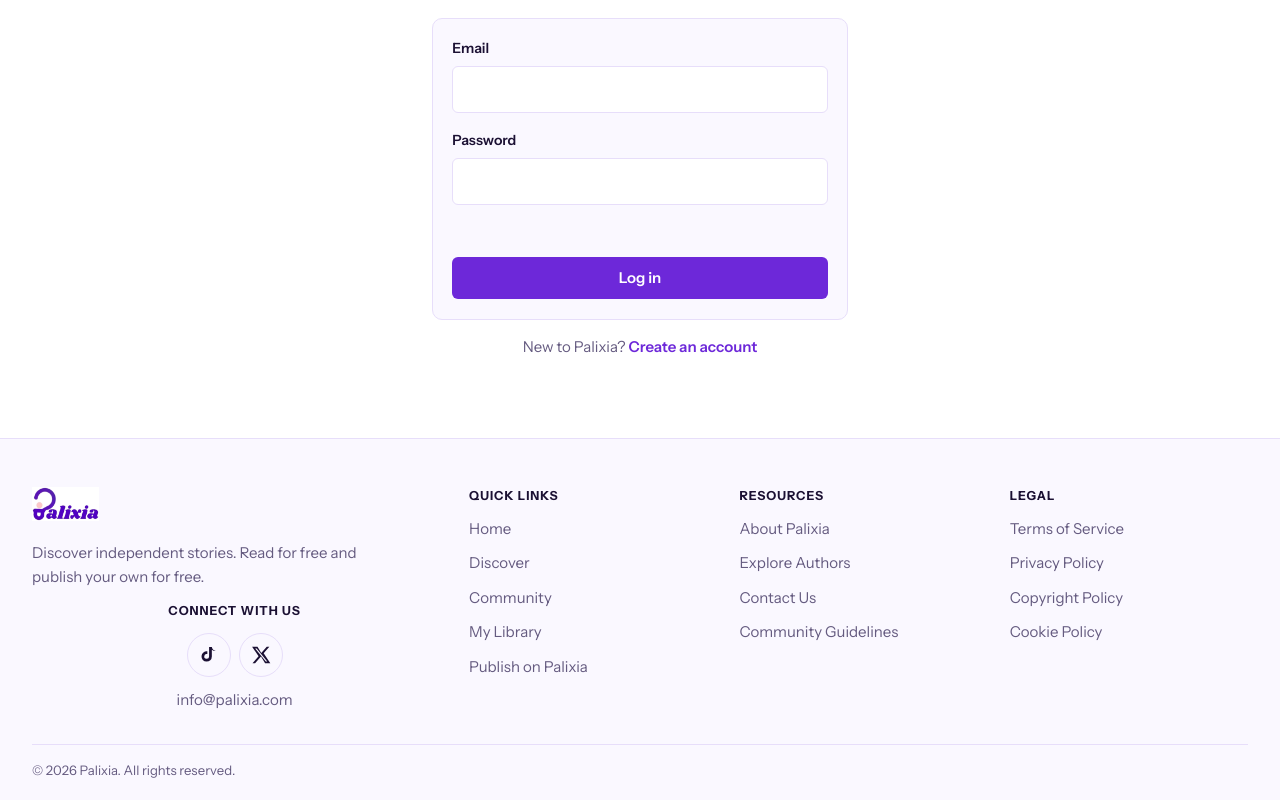
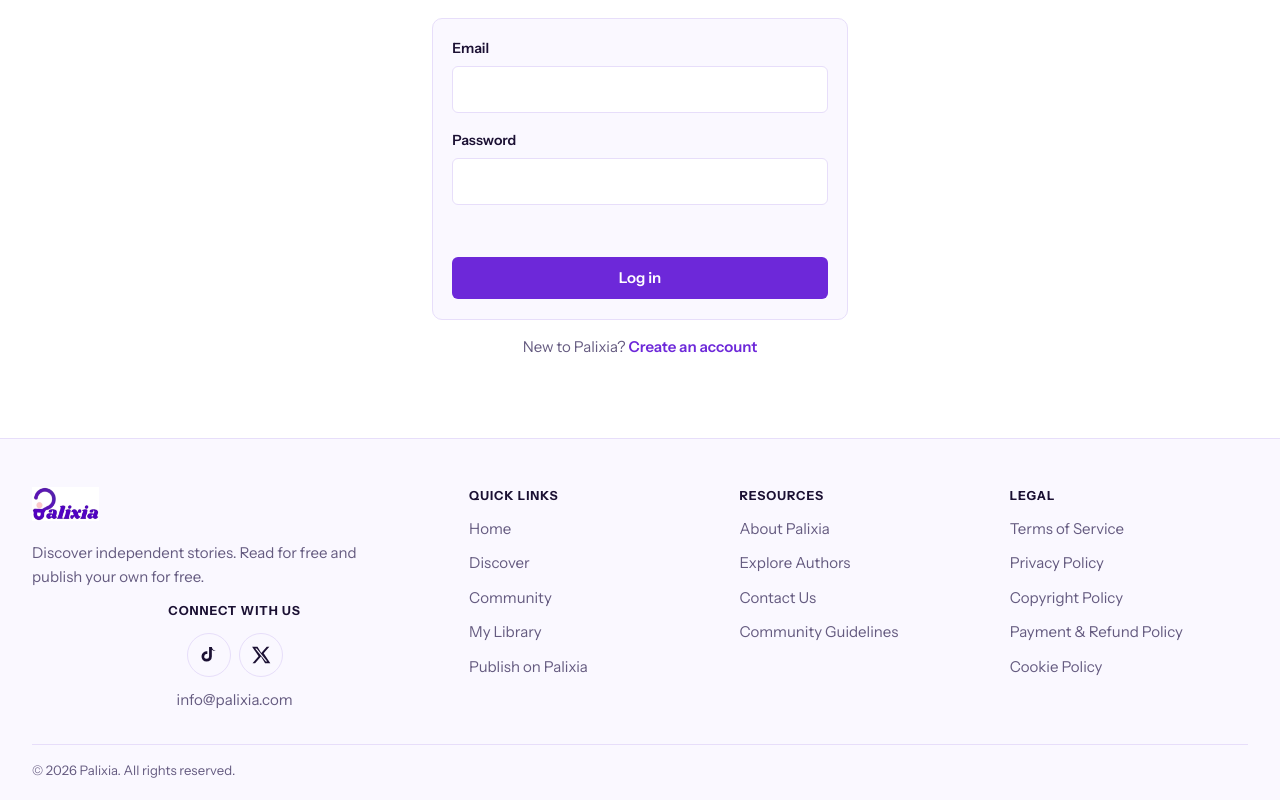
Before and after one commit to palixaentertainment-sketch/palixa-site, a Next.js app: page /login in a window 1280 px wide. Shown: the part 310-1110 px from the top of the page. Built offline with nearby package versions, Linux system fonts and the light colour scheme; no server answers; the database is empty.

Commit message:
Add refund policy to legal footer links

```diff
--- a/components/Providers.js
+++ b/components/Providers.js
@@ -58,6 +58,7 @@ export default function Providers({ children }) {
                 <Link href="/terms">Terms of Service</Link>
                 <Link href="/privacy">Privacy Policy</Link>
                 <Link href="/copyright">Copyright Policy</Link>
+                <Link href="/refund-policy">Payment &amp; Refund Policy</Link>
                 <Link href="/cookies">Cookie Policy</Link>
               </div>
             </div>
```
